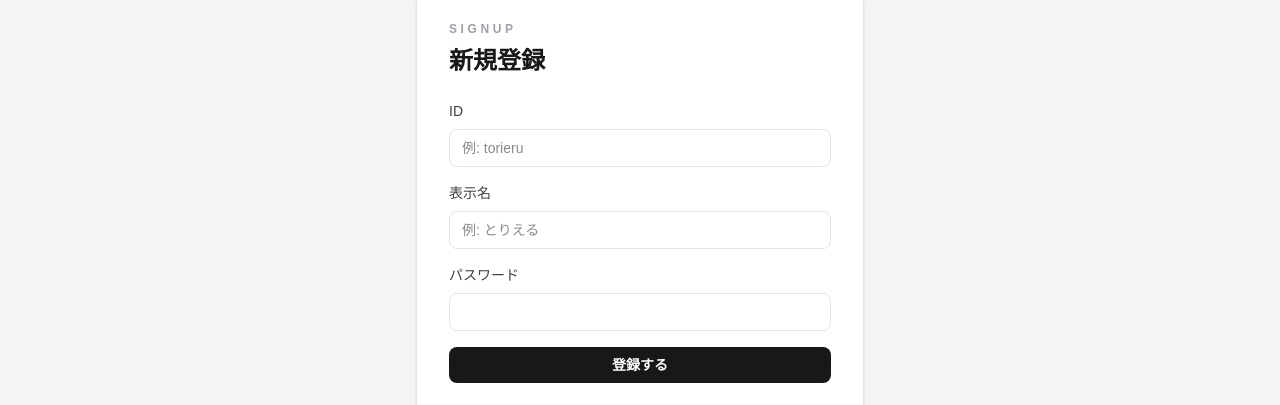
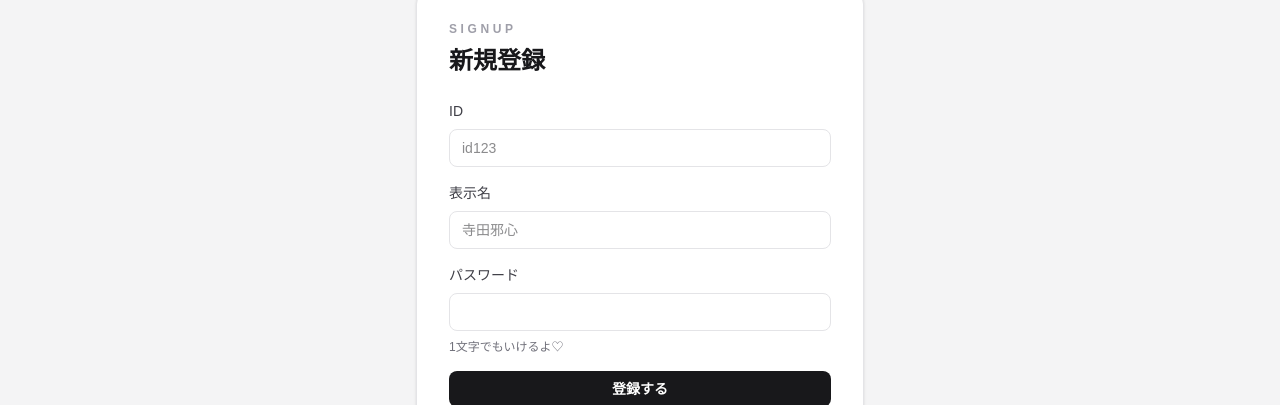
Before and after one commit to koarakko5555/shadowverse-beyond-matchup, a Next.js app: page /signup in a window 1280 px wide. Shown: the part 137-542 px from the top of the page. Built offline with nearby package versions, Linux system fonts and the light colour scheme; no server answers.

Commit message:
fix example

```diff
--- a/app/(auth)/login/page.tsx
+++ b/app/(auth)/login/page.tsx
@@ -54,7 +54,6 @@ export default function LoginPage() {
             className="rounded-lg border border-zinc-200 px-3 py-2 text-sm text-zinc-900 focus:border-zinc-400 focus:outline-none"
             value={loginId}
             onChange={(event) => setLoginId(event.target.value)}
-            placeholder="例: torieru"
           />
         </label>
         <label className="flex flex-col gap-2 text-sm text-zinc-700">
--- a/app/(auth)/signup/page.tsx
+++ b/app/(auth)/signup/page.tsx
@@ -67,7 +67,7 @@ export default function SignupPage() {
             className="rounded-lg border border-zinc-200 px-3 py-2 text-sm text-zinc-900 focus:border-zinc-400 focus:outline-none"
             value={loginId}
             onChange={(event) => setLoginId(event.target.value)}
-            placeholder="例: torieru"
+            placeholder="id123"
           />
         </label>
         <label className="flex flex-col gap-2 text-sm text-zinc-700">
@@ -76,7 +76,7 @@ export default function SignupPage() {
             className="rounded-lg border border-zinc-200 px-3 py-2 text-sm text-zinc-900 focus:border-zinc-400 focus:outline-none"
             value={name}
             onChange={(event) => setName(event.target.value)}
-            placeholder="例: とりえる"
+            placeholder="寺田邪心"
           />
         </label>
         <label className="flex flex-col gap-2 text-sm text-zinc-700">
@@ -87,6 +87,7 @@ export default function SignupPage() {
             value={password}
             onChange={(event) => setPassword(event.target.value)}
           />
+          <span className="text-xs text-zinc-500">1文字でもいけるよ♡</span>
         </label>
         {error && <p className="text-sm text-red-600">{error}</p>}
         <button
```
